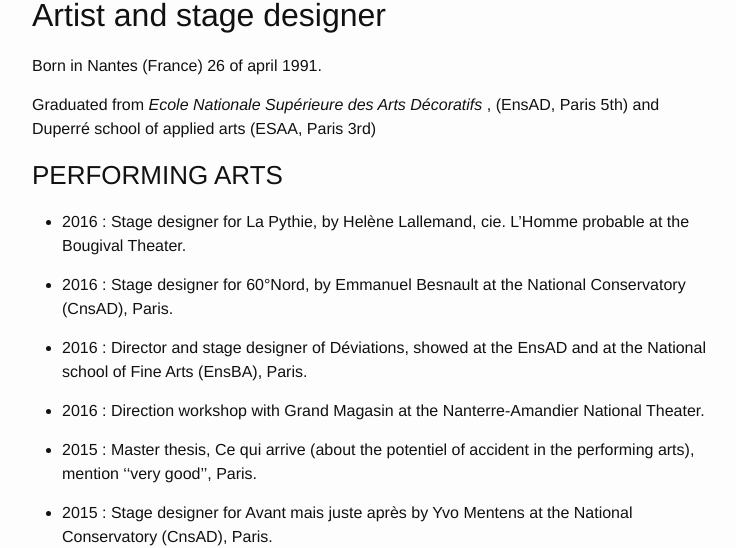
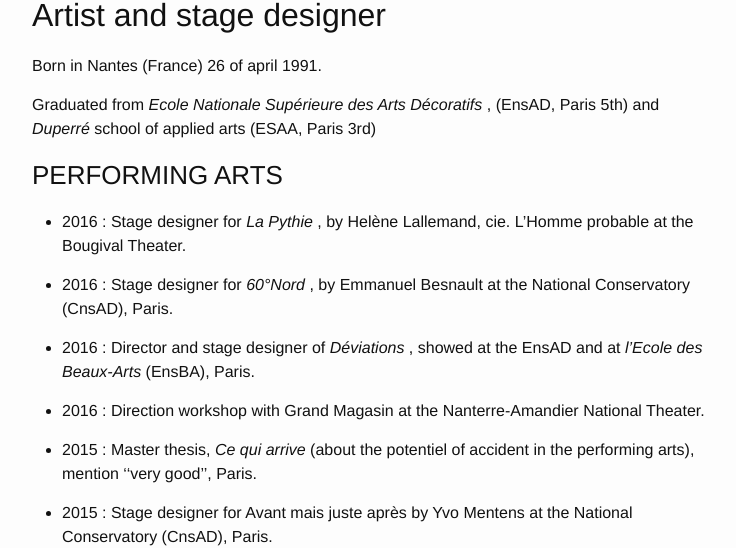
Before and after one commit to louiseds/louiseds.github.io, a Jekyll site: the page built from about.md, in a window 1280 px wide. Shown: the part 574-1122 px from the top of the page, without its empty margins (268-1004 px from the left). Built offline with Jekyll 4.4.1, drawn with Linux system fonts in a browser that asks for light colours.

Commit message:
Updated About

```diff
--- a/about.md
+++ b/about.md
@@ -8,21 +8,21 @@ layout: page
 
 Born in Nantes (France) 26 of april 1991.
 
-Graduated from _Ecole Nationale Supérieure des Arts Décoratifs_ , (EnsAD, Paris 5th) and Duperré school of applied arts (ESAA, Paris 3rd)
+Graduated from _Ecole Nationale Supérieure des Arts Décoratifs_ , (EnsAD, Paris 5th) and _Duperré_ school of applied arts (ESAA, Paris 3rd)
 
 
 
 
 ### PERFORMING ARTS
-* 2016 : Stage designer for La Pythie, by Helène Lallemand, cie. L’Homme probable at the Bougival Theater.
+* 2016 : Stage designer for _La Pythie_ , by Helène Lallemand, cie. L’Homme probable at the Bougival Theater.
 
-* 2016 : Stage designer for 60°Nord, by Emmanuel Besnault at the National Conservatory (CnsAD), Paris.
+* 2016 : Stage designer for _60°Nord_ , by Emmanuel Besnault at the National Conservatory (CnsAD), Paris.
 
-* 2016 : Director and stage designer of Déviations, showed at the EnsAD and at the National school of Fine Arts (EnsBA), Paris.
+* 2016 : Director and stage designer of _Déviations_ , showed at the EnsAD and at _l'Ecole des Beaux-Arts_  (EnsBA), Paris.
 
 * 2016 : Direction workshop with Grand Magasin at the Nanterre-Amandier National Theater.
 
-* 2015 : Master thesis, Ce qui arrive (about the potentiel of accident in the performing arts), mention ‘‘very good’’, Paris.
+* 2015 : Master thesis, _Ce qui arrive_ (about the potentiel of accident in the performing arts), mention ‘‘very good’’, Paris.
 
 * 2015 : Stage designer for Avant mais juste après by Yvo Mentens at the National Conservatory (CnsAD), Paris.
 
```
